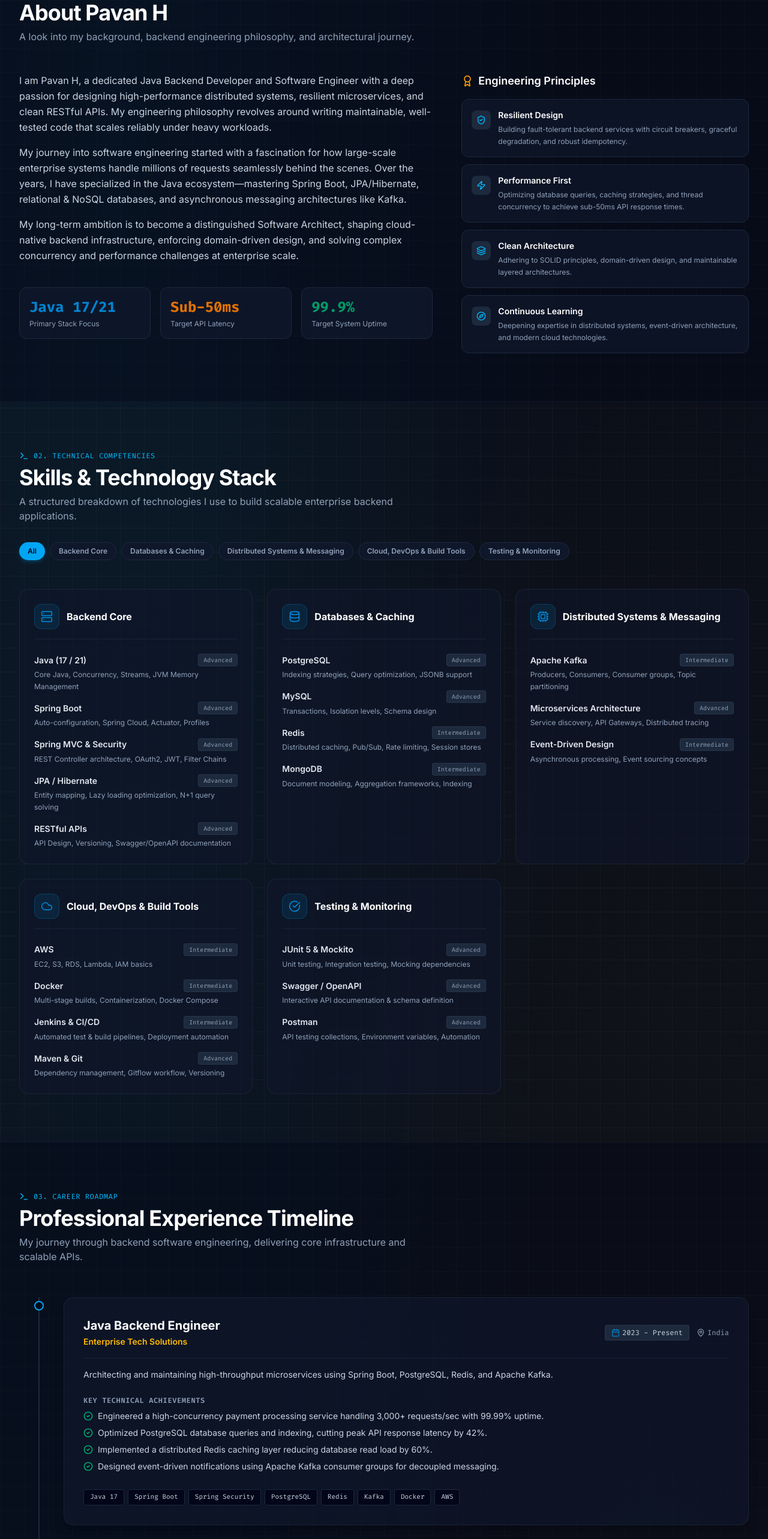
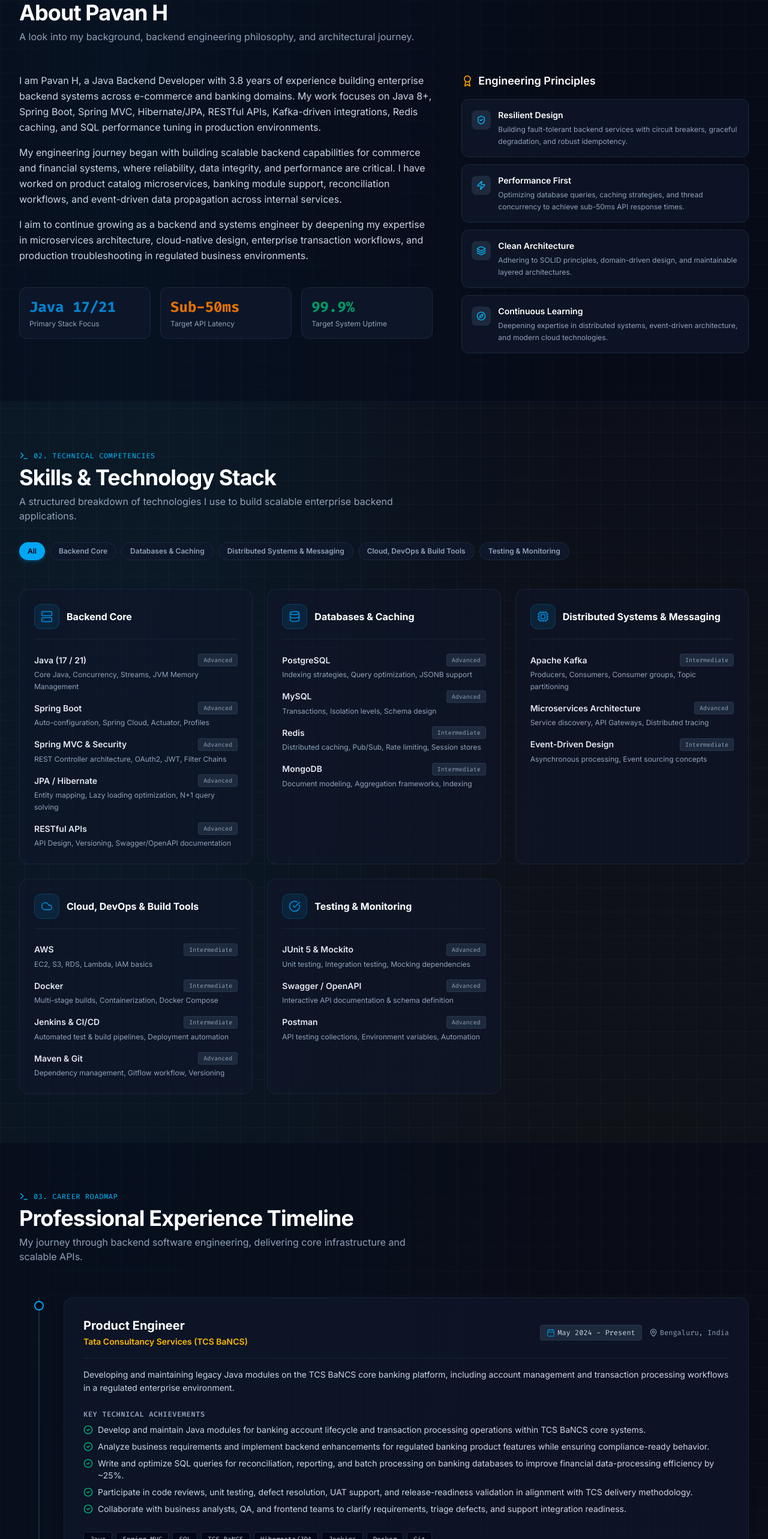
Before and after one commit to pavanhGit/pavan-portfolio, a React (Vite) app: page / in a window 1280 px wide. Shown: the part 920-3486 px from the top of the page at 60% size. Built offline with nearby package versions, Linux system fonts and the light colour scheme.

Commit message:
Update portfolio with real work experience and resume

```diff
--- a/src/data/portfolioData.js
+++ b/src/data/portfolioData.js
@@ -4,21 +4,21 @@
 export const personalInfo = {
   name: "Pavan H",
   title: "Java Backend Developer / Software Engineer",
-  heroSubtitle: "Specializing in Resilient Microservices, High-Throughput REST APIs & Cloud Architecture",
+  heroSubtitle: "Java | Spring Boot | Microservices | REST APIs | Kafka | Redis | MySQL | AWS | Docker",
   email: "officialpavanh@gmail.com",
   phone: "+91 9945270658",
-  location: "India",
+  location: "Bengaluru, India",
   github: "https://github.com/pavanhGit",
   linkedin: "https://www.linkedin.com/in/pavan-h-808a1a19b",
   instagram: "https://www.instagram.com/pavan._.h/",
-  resumeUrl: "#resume",
-  bioHeadline: "Building robust, scalable backend systems with precision engineering and clean architecture.",
+  resumeUrl: "/Pavan-H-Resume.pdf",
+  bioHeadline: "Java backend engineer with 3.8 years of experience building enterprise-grade systems across e-commerce and banking domains.",
 };
 
 export const aboutData = {
-  summary: `I am Pavan H, a dedicated Java Backend Developer and Software Engineer with a deep passion for designing high-performance distributed systems, resilient microservices, and clean RESTful APIs. My engineering philosophy revolves around writing maintainable, well-tested code that scales reliably under heavy workloads.`,
-  journey: `My journey into software engineering started with a fascination for how large-scale enterprise systems handle millions of requests seamlessly behind the scenes. Over the years, I have specialized in the Java ecosystem—mastering Spring Boot, JPA/Hibernate, relational & NoSQL databases, and asynchronous messaging architectures like Kafka.`,
-  architectureGoal: `My long-term ambition is to become a distinguished Software Architect, shaping cloud-native backend infrastructure, enforcing domain-driven design, and solving complex concurrency and performance challenges at enterprise scale.`,
+  summary: `I am Pavan H, a Java Backend Developer with 3.8 years of experience building enterprise backend systems across e-commerce and banking domains. My work focuses on Java 8+, Spring Boot, Spring MVC, Hibernate/JPA, RESTful APIs, Kafka-driven integrations, Redis caching, and SQL performance tuning in production environments.`,
+  journey: `My engineering journey began with building scalable backend capabilities for commerce and financial systems, where reliability, data integrity, and performance are critical. I have worked on product catalog microservices, banking module support, reconciliation workflows, and event-driven data propagation across internal services.`,
+  architectureGoal: `I aim to continue growing as a backend and systems engineer by deepening my expertise in microservices architecture, cloud-native design, enterprise transaction workflows, and production troubleshooting in regulated business environments.`,
   coreValues: [
     {
       title: "Resilient Design",
@@ -93,99 +93,101 @@ export const skillsData = [
 
 export const experienceData = [
   {
-    organization: "Enterprise Tech Solutions",
-    role: "Java Backend Engineer",
-    period: "2023 - Present",
-    location: "India",
+    organization: "Tata Consultancy Services (TCS BaNCS)",
+    role: "Product Engineer",
+    period: "May 2024 - Present",
+    location: "Bengaluru, India",
     type: "Full-Time",
-    summary: "Architecting and maintaining high-throughput microservices using Spring Boot, PostgreSQL, Redis, and Apache Kafka.",
+    summary: "Developing and maintaining legacy Java modules on the TCS BaNCS core banking platform, including account management and transaction processing workflows in a regulated enterprise environment.",
     achievements: [
-      "Engineered a high-concurrency payment processing service handling 3,000+ requests/sec with 99.99% uptime.",
-      "Optimized PostgreSQL database queries and indexing, cutting peak API response latency by 42%.",
-      "Implemented a distributed Redis caching layer reducing database read load by 60%.",
-      "Designed event-driven notifications using Apache Kafka consumer groups for decoupled messaging.",
+      "Develop and maintain Java modules for banking account lifecycle and transaction processing operations within TCS BaNCS core systems.",
+      "Analyze business requirements and implement backend enhancements for regulated banking product features while ensuring compliance-ready behavior.",
+      "Write and optimize SQL queries for reconciliation, reporting, and batch processing on banking databases to improve financial data-processing efficiency by ~25%.",
+      "Participate in code reviews, unit testing, defect resolution, UAT support, and release-readiness validation in alignment with TCS delivery methodology.",
+      "Collaborate with business analysts, QA, and frontend teams to clarify requirements, triage defects, and support integration readiness.",
     ],
-    techStack: ["Java 17", "Spring Boot", "Spring Security", "PostgreSQL", "Redis", "Kafka", "Docker", "AWS"],
+    techStack: ["Java", "Spring MVC", "SQL", "TCS BaNCS", "Hibernate/JPA", "Jenkins", "Docker", "Git"],
   },
   {
-    organization: "Innovate Software Labs",
-    role: "Software Engineer — Java Backend",
-    period: "2021 - 2023",
-    location: "India",
+    organization: "TapQwik Software Private Limited",
+    role: "Software Engineer",
+    period: "Jan 2023 - May 2024",
+    location: "Bengaluru, India",
     type: "Full-Time",
-    summary: "Developed RESTful APIs and backend microservices for enterprise web applications.",
+    summary: "Built Java Spring Boot microservices for Samsung E-Commerce Catalog platform, managing product data, categories, media assets, search, and catalog synchronization across downstream services.",
     achievements: [
-      "Built stateless REST APIs secured with JWT and Spring Security filter chains.",
-      "Integrated JPA/Hibernate layer with multi-tenant database isolation.",
-      "Achieved 85%+ unit test coverage across core modules using JUnit 5 and Mockito.",
-      "Containerized microservices using Docker and automated deployments with Jenkins pipelines.",
+      "Developed REST APIs for catalog search, product detail retrieval, bulk product import, pagination, and filtering backed by MySQL and Redis caching.",
+      "Integrated Apache Kafka event streams to propagate catalog updates to search and pricing microservices, reducing update propagation time by ~25%.",
+      "Implemented validation logic, error handling, and API documentation for catalog service consumers to improve downstream integration reliability.",
+      "Contributed to Docker containerization and Jenkins CI/CD setup to automate AWS deployment workflows for catalog services.",
+      "Supported production troubleshooting for catalog sync problems, API performance bottlenecks, and data-quality discrepancies in live environments.",
     ],
-    techStack: ["Java 11", "Spring Boot", "MySQL", "Hibernate", "REST APIs", "JUnit", "Jenkins", "Git"],
+    techStack: ["Java 8+", "Spring Boot", "Spring Data JPA", "MySQL", "Redis", "Apache Kafka", "AWS", "Docker", "Jenkins"],
   },
 ];
 
 export const projectsData = [
   {
-    id: "payment-gateway-api",
-    title: "Resilient Payment Processing Gateway API",
-    category: "Microservices / FinTech",
-    description: "A high-concurrency Spring Boot microservice handling payment transactions with idempotency key enforcement and Redis rate-limiting.",
-    problem: "Financial APIs face double-charge risks during network retries and sudden traffic surges.",
-    solution: "Implemented Redis-backed idempotency filters, distributed locks, and Kafka dead-letter queues to safely handle concurrent payment requests.",
+    id: "tcs-bancs-banking-modules",
+    title: "TCS BaNCS Banking Modules",
+    category: "FinTech & Systems",
+    description: "Core banking backend support for account management, transaction processing, reconciliation, reporting, and operational data workflows within TCS BaNCS environments.",
+    problem: "Banking modules require reliable account lifecycle updates, strict transaction validation, and efficient financial reporting under controlled compliance workflows.",
+    solution: "Enhanced Java modules for transaction processing and reconciliation while optimizing SQL routines, validating financial data flows, and supporting production issue analysis using logs and database diagnostics.",
     keyChallenges: [
-      "Preventing race conditions during simultaneous payment submissions.",
-      "Maintaining sub-80ms transaction response time under heavy load.",
+      "Supporting complex account and transaction processing workflows in a regulated system.",
+      "Improving reconciliation and reporting performance through SQL optimization and validation routines.",
     ],
-    techStack: ["Java 17", "Spring Boot", "Spring Security", "Redis", "Kafka", "PostgreSQL", "Docker"],
-    githubUrl: "https://github.com/pavan-h/payment-gateway-service",
+    techStack: ["Java", "SQL", "TCS BaNCS", "Legacy Integration", "Reporting", "Reconciliation"],
+    githubUrl: "",
     liveDemoUrl: "",
     featured: true,
   },
   {
-    id: "order-inventory-engine",
-    title: "Event-Driven E-Commerce Inventory Engine",
-    category: "Distributed Systems",
-    description: "Asynchronous order processing system utilizing Apache Kafka and Spring Data JPA to maintain inventory consistency during high-volume sales.",
-    problem: "Monolithic order systems suffer from inventory locking bottlenecks during high-demand product launches.",
-    solution: "Decoupled order placement from inventory deduction using Kafka topic partitioning and optimistic locking on stock records.",
+    id: "samsung-ecommerce-catalog-system",
+    title: "Samsung E-Commerce Catalog System",
+    category: "Microservices / FinTech",
+    description: "Backend platform for Samsung's digital commerce catalog, managing product onboarding, category data, SKU information, product variants, search, pricing, and catalog synchronization across services.",
+    problem: "Catalog updates needed to flow quickly and consistently across search and pricing systems without causing expensive database or API slowdowns.",
+    solution: "Built Spring Boot microservices with REST APIs, Kafka-based asynchronous updates, MySQL-driven catalog ingestion, Redis caching, and query optimizations to keep product data responsive and synchronized.",
     keyChallenges: [
-      "Guaranteeing exactly-once event processing across multiple consumer instances.",
-      "Resolving out-of-order inventory update events gracefully.",
+      "Handling bulk catalog ingestion and validation without data inconsistency.",
+      "Reducing catalog read latency and update propagation delay under high-volume operations.",
     ],
-    techStack: ["Java 21", "Spring Boot", "Apache Kafka", "PostgreSQL", "Hibernate", "JUnit 5"],
-    githubUrl: "https://github.com/pavan-h/event-driven-inventory",
+    techStack: ["Java", "Spring Boot", "Kafka", "Redis", "MySQL", "AWS", "Docker", "Jenkins"],
+    githubUrl: "",
     liveDemoUrl: "",
     featured: true,
   },
   {
-    id: "oauth2-auth-server",
-    title: "Centralized Enterprise OAuth2 & JWT Auth Gateway",
-    category: "Security & Auth",
-    description: "Production-ready authentication server implementing Spring Security OAuth2, JWT token rotation, and Redis token blacklist revocation.",
-    problem: "Microservices architecture lacked unified identity verification and stateless role-based access control.",
-    solution: "Designed a centralized authentication gateway issuing signed RSA JWTs with granular scope management and Redis instant token revocation.",
+    id: "catalog-api-microservice",
+    title: "Catalog API & Search Microservice",
+    category: "Distributed Systems",
+    description: "A microservice layer for catalog search, product detail retrieval, category servicing, filtering, and bulk import workflows across Samsung commerce data assets.",
+    problem: "Catalog consumers needed reliable product data access even during peak demand and large bulk updates.",
+    solution: "Implemented optimized REST endpoints, Redis-based read acceleration, and validation workflows to support efficient product and category retrieval at scale.",
     keyChallenges: [
-      "Implementing instant token revocation in stateless JWT architectures.",
-      "Ensuring zero performance overhead on API gateway authorization checks.",
+      "Balancing bulk product ingestion with low-latency read operations.",
+      "Ensuring consistent API behavior during catalog updates and data-quality checks.",
     ],
-    techStack: ["Java 17", "Spring Security", "OAuth2", "Redis", "Docker", "Swagger / OpenAPI"],
-    githubUrl: "https://github.com/pavan-h/oauth2-auth-gateway",
+    techStack: ["Java", "Spring Boot", "MySQL", "Redis", "REST APIs", "JPA", "Swagger"],
+    githubUrl: "",
     liveDemoUrl: "",
-    featured: true,
+    featured: false,
   },
   {
-    id: "banking-ledger-service",
-    title: "ACID-Compliant Double-Entry Banking Ledger",
-    category: "FinTech & Systems",
-    description: "Financial ledger transaction engine providing strict double-entry accounting integrity and immutable audit logs.",
-    problem: "Traditional ledger update operations risk balance discrepancies if single-entry transactions fail mid-execution.",
-    solution: "Enforced strict double-entry ledger debit/credit balances within transactional database boundaries and automated balance auditing.",
+    id: "catalog-event-sync",
+    title: "Event-Driven Catalog Sync Pipeline",
+    category: "Distributed Systems",
+    description: "Kafka-integrated synchronization pipeline that pushes catalog change events downstream to search and pricing services for near-real-time updates.",
+    problem: "Catalog changes across product and pricing data were not propagating fast enough to consumers requiring near-real-time search freshness.",
+    solution: "Used asynchronous Kafka producers and consumers to decouple catalog updates from downstream processing and reduce propagation delays while preserving consistency.",
     keyChallenges: [
-      "Enforcing strict transactional isolation without locking the database tables indefinitely.",
-      "Auditing historical balance integrity dynamically.",
+      "Ensuring event-driven updates reach dependent services reliably.",
+      "Minimizing propagation lag without introducing data duplication or drift.",
     ],
-    techStack: ["Java 17", "Spring Boot", "PostgreSQL", "Flyway", "Mockito", "Postman"],
-    githubUrl: "https://github.com/pavan-h/banking-ledger-engine",
+    techStack: ["Java", "Spring Boot", "Apache Kafka", "Event-Driven Architecture", "MySQL", "Redis"],
+    githubUrl: "",
     liveDemoUrl: "",
     featured: false,
   },
```
Also changed, not shown: 8 other files (tests, documents, lock files or other folders).
